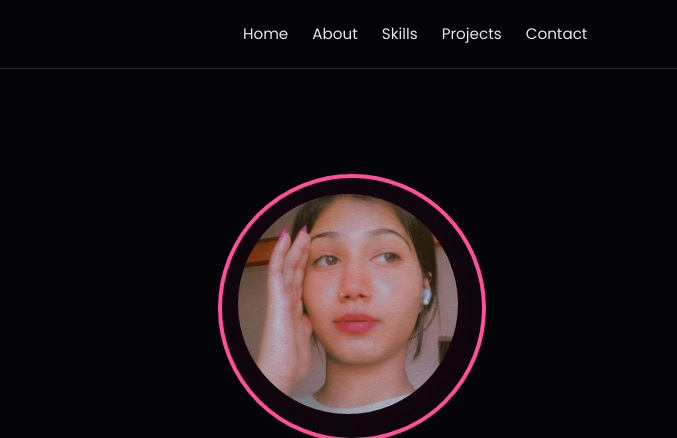
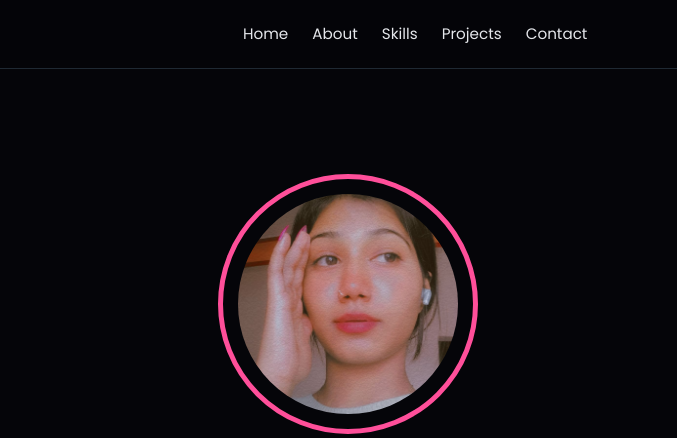
Before and after one commit to sris005/Portfolio, a plain HTML site: page index.html in a window 1280 px wide. Shown: the top 438 px of the page, 603-1280 px from the left. Drawn offline with Linux system fonts and the light colour scheme.

Commit message:
Update style.css

```diff
--- a/style.css
+++ b/style.css
@@ -226,25 +226,27 @@ ul {
 }
 
 /* PROFILE PIC FIX + PINK CIRCLE */
+/* PERFECT ROUND PROFILE IMAGE WITH PINK BORDER */
 .profile-wrapper {
+  width: 260px;       /* Circle size */
+  height: 260px;
+  border: 5px solid #ff4f9a;   /* Pink border */
+  border-radius: 50%;
   position: relative;
-  width: 260px;
-  height: 260px;
+  overflow: hidden;   /* Important: Image circle ke andar lock ho jayegi */
+  display: flex;
+  align-items: center;
+  justify-content: center;
 }
 
-.profile-wrapper::before {
-  content: "";
-  position: absolute;
-  width: 260px;
-  height: 260px;
-  border: 4px solid #ff4f9a;
+/* Image inside circle */
+.my-photo {
+  width: 100%;
+  height: 100%;
+  object-fit: cover;   /* Image circle ko perfectly fill karegi */
   border-radius: 50%;
-  top: 0;
-  left: 0;
+}
 
-  /* Pink glow effect */
-  background: radial-gradient(circle, rgba(255,0,120,0.12), rgba(0,0,0,0.1));
-}
 
 /* Image styling */
 .my-photo {
```
